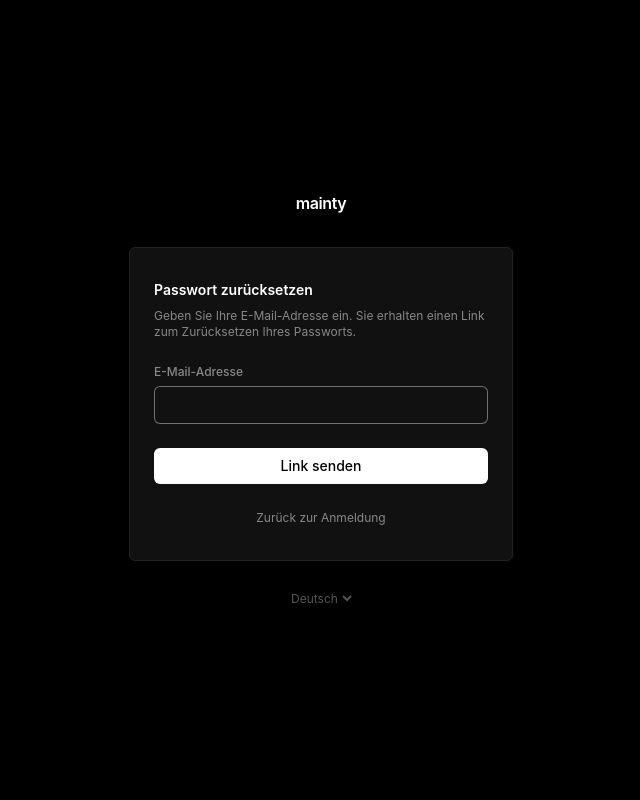
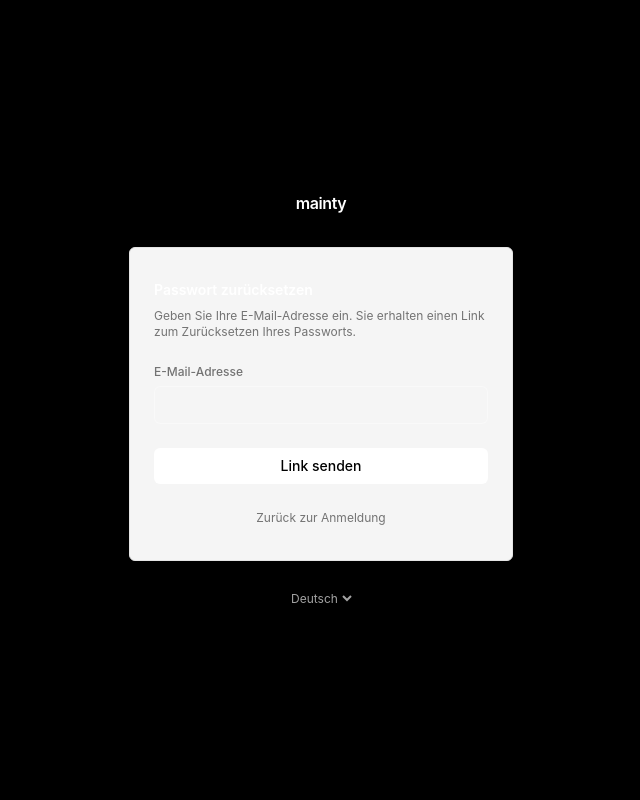
Before and after one commit to Brembo109/mainty-v2, a Django app: page /accounts/password-reset/ in a window 1280 px wide. Shown: the whole page, without its empty margins (319-959 px from the left). Run offline with Django 5.2, Linux system fonts and the light colour scheme; style sheets or scripts are compiled from the project's sources.

Commit message:
refactor: move design tokens to CSS custom properties for theme support

```diff
--- a/static/src/main.css
+++ b/static/src/main.css
@@ -1,3 +1,41 @@
+:root {
+  /* Light Mode */
+  --color-surface: #ffffff;
+  --color-surface-card: #f5f5f5;
+  --color-surface-elevated: #fafafa;
+  --color-border: #e5e5e5;
+  --color-border-subtle: #f0f0f0;
+  --color-border-strong: #d4d4d4;
+  --color-content-primary: #0a0a0a;
+  --color-content-secondary: #737373;
+  --color-content-tertiary: #a3a3a3;
+  --color-status-success: #00c853;
+  --color-status-warning: #ffd600;
+  --color-status-danger: #ff1744;
+  --color-status-success-bg: rgba(0, 200, 83, 0.1);
+  --color-status-warning-bg: rgba(255, 214, 0, 0.1);
+  --color-status-danger-bg: rgba(255, 23, 68, 0.1);
+}
+
+.dark {
+  /* Dark Mode — Vercel-Dark */
+  --color-surface: #000000;
+  --color-surface-card: #111111;
+  --color-surface-elevated: #0a0a0a;
+  --color-border: #222222;
+  --color-border-subtle: #1a1a1a;
+  --color-border-strong: #333333;
+  --color-content-primary: #ffffff;
+  --color-content-secondary: #888888;
+  --color-content-tertiary: #555555;
+  --color-status-success: #00c853;
+  --color-status-warning: #ffd600;
+  --color-status-danger: #ff1744;
+  --color-status-success-bg: rgba(0, 200, 83, 0.1);
+  --color-status-warning-bg: rgba(255, 214, 0, 0.1);
+  --color-status-danger-bg: rgba(255, 23, 68, 0.1);
+}
+
 @tailwind base;
 @tailwind components;
 @tailwind utilities;
--- a/tailwind.config.js
+++ b/tailwind.config.js
@@ -9,29 +9,28 @@ module.exports = {
   theme: {
     extend: {
       colors: {
-        // Vercel-dark palette
         surface: {
-          DEFAULT: "#000000",
-          card: "#111111",
-          elevated: "#0a0a0a",
+          DEFAULT: "var(--color-surface)",
+          card: "var(--color-surface-card)",
+          elevated: "var(--color-surface-elevated)",
         },
         border: {
-          DEFAULT: "#222222",
-          subtle: "#1a1a1a",
-          strong: "#333333",
+          DEFAULT: "var(--color-border)",
+          subtle: "var(--color-border-subtle)",
+          strong: "var(--color-border-strong)",
         },
         content: {
-          primary: "#ffffff",
-          secondary: "#888888",
-          tertiary: "#555555",
+          primary: "var(--color-content-primary)",
+          secondary: "var(--color-content-secondary)",
+          tertiary: "var(--color-content-tertiary)",
         },
         status: {
-          success: "#00c853",
-          warning: "#ffd600",
-          danger: "#ff1744",
-          "success-bg": "rgba(0, 200, 83, 0.1)",
-          "warning-bg": "rgba(255, 214, 0, 0.1)",
-          "danger-bg": "rgba(255, 23, 68, 0.1)",
+          success: "var(--color-status-success)",
+          warning: "var(--color-status-warning)",
+          danger: "var(--color-status-danger)",
+          "success-bg": "var(--color-status-success-bg)",
+          "warning-bg": "var(--color-status-warning-bg)",
+          "danger-bg": "var(--color-status-danger-bg)",
         },
       },
       fontFamily: {
```
